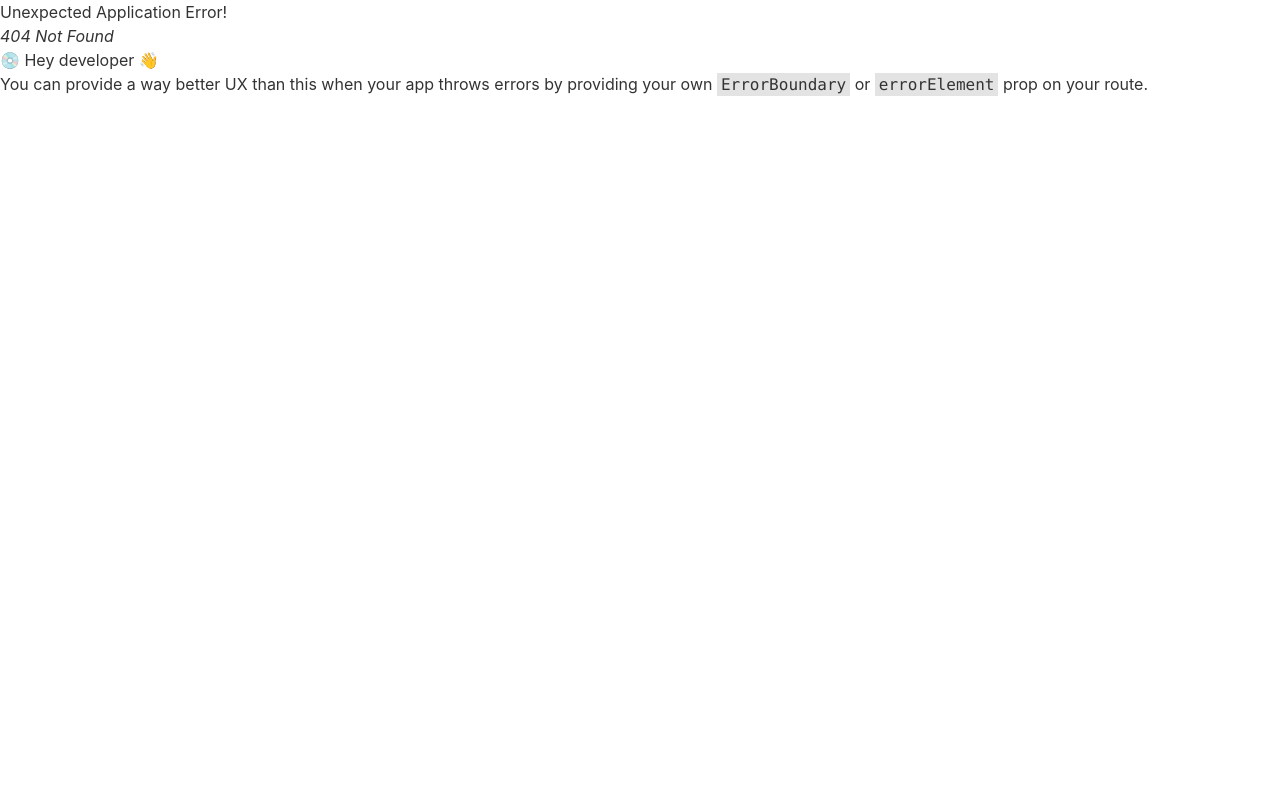
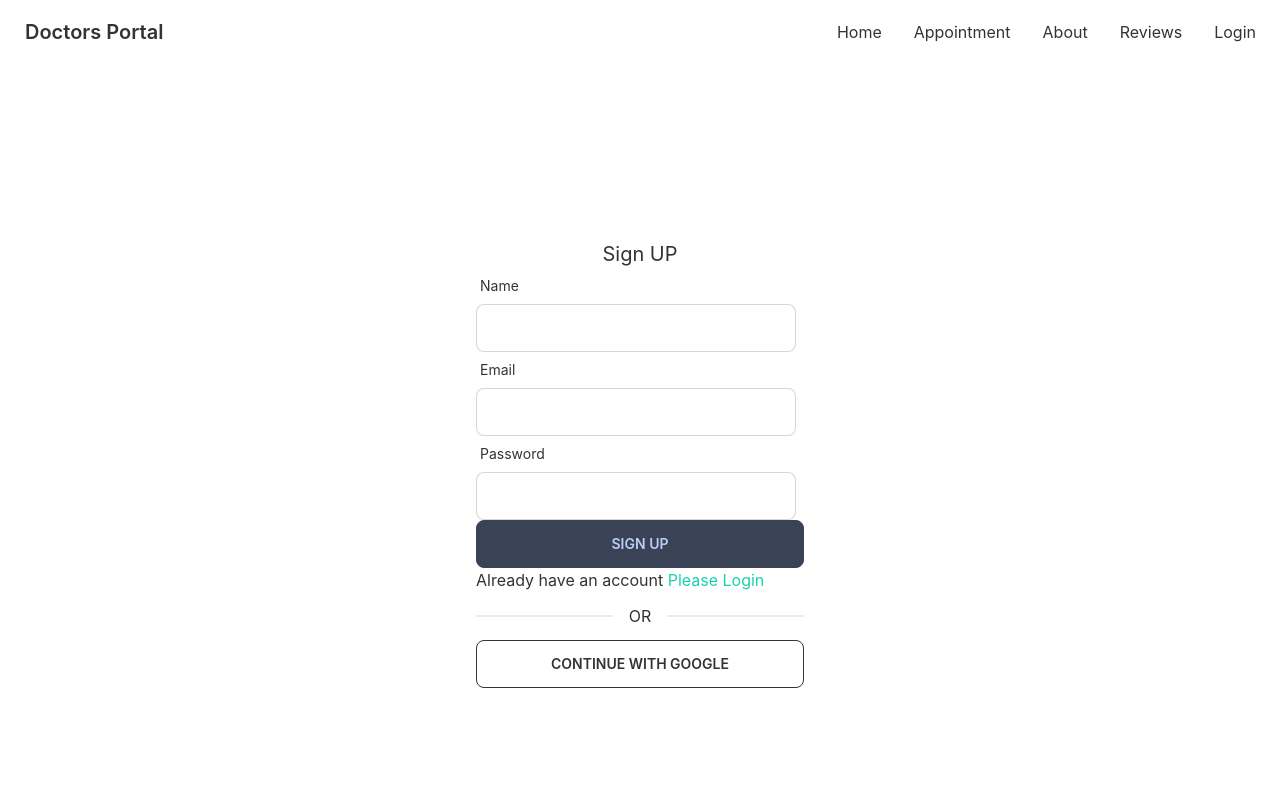
Before and after one commit to Irfan-Chowdhury/Doctors-Portal, a React (Create React App) app: page /signup in a window 1280 px wide. Before the commit this address had no page. Shown: the top 800 px of the page. Built offline with nearby package versions, Linux system fonts and the light colour scheme.

Commit message:
73-3 & 73-4

```diff
--- a/package.json
+++ b/package.json
@@ -12,6 +12,7 @@
     "react": "^18.2.0",
     "react-day-picker": "^8.3.6",
     "react-dom": "^18.2.0",
+    "react-hook-form": "^7.39.4",
     "react-router-dom": "^6.4.3",
     "react-scripts": "5.0.1",
     "web-vitals": "^2.1.4"
--- /dev/null
+++ b/src/Pages/SignUp/SignUp.js
@@ -0,0 +1,50 @@
+import React from 'react';
+import { Link } from 'react-router-dom';
+import { useForm } from 'react-hook-form';
+
+const SignUp = () => {
+    const { register, handleSubmit, formState: { errors } } = useForm();
+
+    const handleSignUp = (data) => {
+        console.log(data);
+    }
+
+    return (
+        <div className='h-[800px] flex justify-center items-center'>
+            <div className='w-96 p-7'>
+                <h2 className='text-xl text-center'>Sign UP</h2>
+                <form onSubmit={handleSubmit(handleSignUp)}>
+                    <div className="form-control w-full max-w-xs">
+                        <label className="label"> <span className="label-text">Name</span></label>
+                        <input type="text" {...register("name", {
+                            required: "Name is Required"
+                        })} className="input input-bordered w-full max-w-xs" />
+                        {errors.name && <p className='text-red-500'>{errors.name.message}</p>}
+                    </div>
+                    <div className="form-control w-full max-w-xs">
+                        <label className="label"> <span className="label-text">Email</span></label>
+                        <input type="email" {...register("email", {
+                            required: true
+                        })} className="input input-bordered w-full max-w-xs" />
+                        {errors.email && <p className='text-red-500'>{errors.email.message}</p>}
+                    </div>
+                    <div className="form-control w-full max-w-xs">
+                        <label className="label"> <span className="label-text">Password</span></label>
+                        <input type="password" {...register("password", {
+                            required: "Password is required",
+                            minLength: { value: 6, message: "Password must be 6 characters long" },
+                            pattern: { value: /(?=.*[A-Z])(?=.*[!@#$&*])(?=.*[0-9])/, message: 'Password must have uppercase, number and special characters' }
+                        })} className="input input-bordered w-full max-w-xs" />
+                        {errors.password && <p className='text-red-500'>{errors.password.message}</p>}
+                    </div>
+                    <input className='btn btn-accent w-full' value="Sign Up" type="submit" />
+                </form>
+                <p>Already have an account <Link className='text-secondary' to="/login">Please Login</Link></p>
+                <div className="divider">OR</div>
+                <button className='btn btn-outline w-full'>CONTINUE WITH GOOGLE</button>
+            </div>
+        </div>
+    );
+};
+
+export default SignUp;
--- a/src/Router/Routes/Routes.js
+++ b/src/Router/Routes/Routes.js
@@ -3,6 +3,7 @@
 import Appointment from "../../Pages/Appointment/Appointment/Appointment";
 import Home from "../../Pages/Home/Home/Home";
 import Login from "../../Pages/Login/Login";
+import SignUp from "../../Pages/SignUp/SignUp";
 
 
 const router = createBrowserRouter([
@@ -19,6 +20,10 @@
                 element:<Login></Login>
             },
             {
+                path:'/signup',
+                element:<SignUp></SignUp>
+            },
+            {
                 path:'/appointment',
                 element:<Appointment></Appointment>
             }
```
Also changed, not shown: 2 other files (tests, documents, lock files or other folders).
